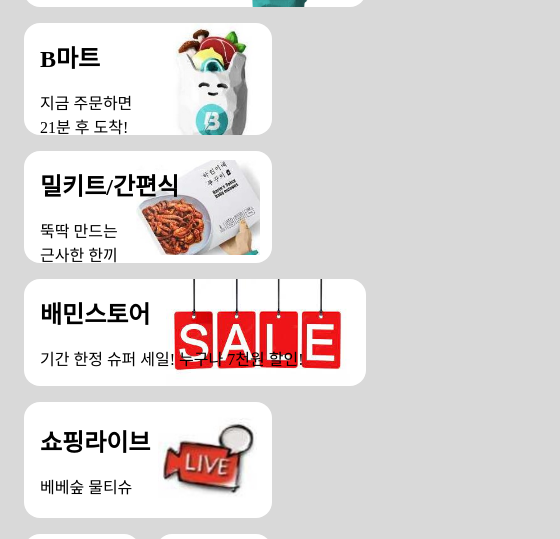
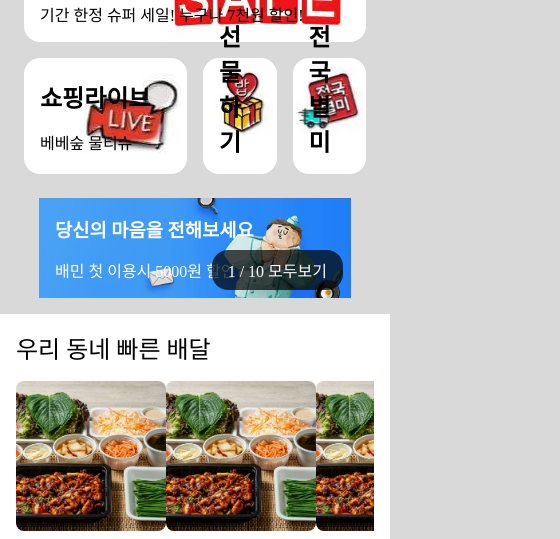
Before and after one commit to rjsej12/woowahal, a website: page public/main.html in a window 390 px wide. Shown: the part 688-1227 px from the top of the page, 560 px wide, since content can reach past the window. Drawn offline with nearby package versions, Linux system fonts and the light colour scheme; files that its build step writes are made by us from their sources; a web font is replaced by a local one.

Commit message:
메인페이지 스타일링 -고정 사이즈 반응형 사이즈로 수정

```diff
--- a/src/sass/components/_carousel.scss
+++ b/src/sass/components/_carousel.scss
@@ -1,12 +1,12 @@
 @use "../base/" as *;
 
 .carousel {
-  width: 560px;
+  width: 100%;
   height: 100px;
   position: relative;
   &-slide {
     display: none;
-    width: 560px;
+    width: 100%;
   }
   .is-active {
     display: block;
--- a/src/sass/pages/_main.scss
+++ b/src/sass/pages/_main.scss
@@ -65,9 +65,21 @@
 
 .sitemenu-list {
   padding: $spacing-md;
-  display: flex;
-  flex-flow: row wrap;
+  display: grid;
+  grid-template-columns: repeat(4, 1fr);
+  grid-template-areas:
+    "baemin1 baemin1 delivery delivery"
+    "baemin1 baemin1 delivery delivery"
+    "baemin1 baemin1 delivery delivery"
+    "package package package package "
+    "bmart bmart mealkit mealkit"
+    "bmart bmart mealkit mealkit"
+    "baeminstore baeminstore baeminstore baeminstore"
+    "shoppinglive shoppinglive gift delicious"
+    "shoppinglive shoppinglive gift delicious";
+
   gap: $spacing-base;
+
   li {
     border-radius: $spacing-base;
     background: $white;
@@ -89,14 +101,14 @@
   }
 
   .square-50 {
-    width: 248px;
+    width: 100%;
     height: 200px;
   }
   .w-100 {
-    width: 512px;
+    width: 100%;
   }
   .w-50 {
-    width: 248px;
+    width: 100%;
     height: 112px;
     &-2 {
       height: 116px;
@@ -108,76 +120,86 @@
     }
   }
   .square-25 {
-    width: 116px;
+    width: 100%;
     height: 116px;
     a {
       display: flex;
       flex-flow: column;
       justify-content: end;
+      align-items: center;
       h2 {
         margin: 0;
       }
     }
   }
   .bg-baemin1 {
+    grid-area: baemin1;
     background-image: url(/asset/imgs/배민1.gif);
     background-repeat: no-repeat;
     background-size: contain;
     background-position: bottom;
   }
   .bg-delivery {
+    grid-area: delivery;
     background-image: url(/asset/imgs/배달bg.png);
     background-size: cover;
   }
   .bg-package {
+    grid-area: package;
     background-image: url(/asset/imgs/포장bg.png);
     background-repeat: no-repeat;
     background-size: contain;
     background-position: 90%;
   }
   .bg-bmart {
+    grid-area: bmart;
     background-image: url(/asset/imgs/b마트.jpg);
     background-repeat: no-repeat;
     background-size: contain;
     background-position: 90%;
   }
   .bg-mealkit {
+    grid-area: mealkit;
     background-image: url(/asset/imgs/밀키트.jpg);
     background-repeat: no-repeat;
-    background-size: 50%;
+    background-size: contain;
     background-position: 90%;
   }
   .bg-baeminstore {
+    grid-area: baeminstore;
     background-image: url(/asset/imgs/sale.jpg);
     background-repeat: no-repeat;
     background-size: contain;
     background-position: 90%;
   }
   .bg-shoppinglive {
+    grid-area: shoppinglive;
     background-image: url(/asset/imgs/쇼핑라이브.jpg);
     background-repeat: no-repeat;
-    background-size: 40%;
+    background-size: 100px;
     background-position: 90%;
   }
   .bg-gift {
+    grid-area: gift;
     background-image: url(/asset/imgs/선물하기.jpg);
     background-repeat: no-repeat;
-    background-size: 60%;
+    background-size: 70px;
     background-position: center 20%;
   }
   .bg-delicious {
+    grid-area: delicious;
     background-image: url(/asset/imgs/전국별미.jpg);
     background-repeat: no-repeat;
-    background-size: 65%;
+    background-size: 70px;
     background-position: center 15%;
   }
 }
 
 .promotion {
-  width: 512px;
+  width: 80%;
   margin: 0 auto;
   li {
-    width: 512px;
+    width: 100%;
   }
 }
 
@@ -186,7 +208,7 @@
 .baemindo {
   margin-top: $spacing-base;
   background: $white;
-  width: 560px;
+  width: 100%;
   padding: $spacing-base;
   h2 {
     font-weight: 500;
@@ -220,7 +242,7 @@
 }
 
 .advertisement {
-  width: 560px;
+  width: 100%;
   margin: $spacing-base 0;
 }
 
```
